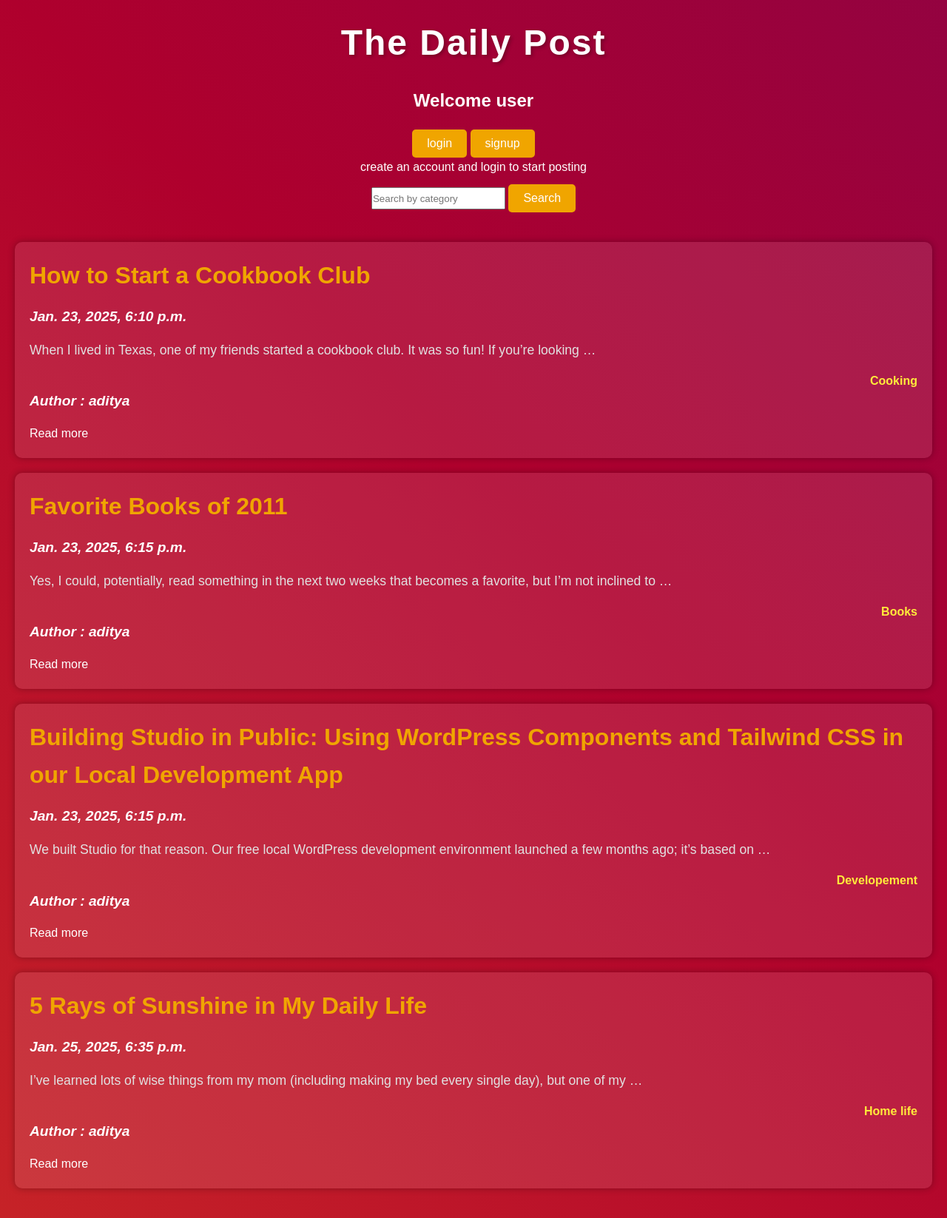
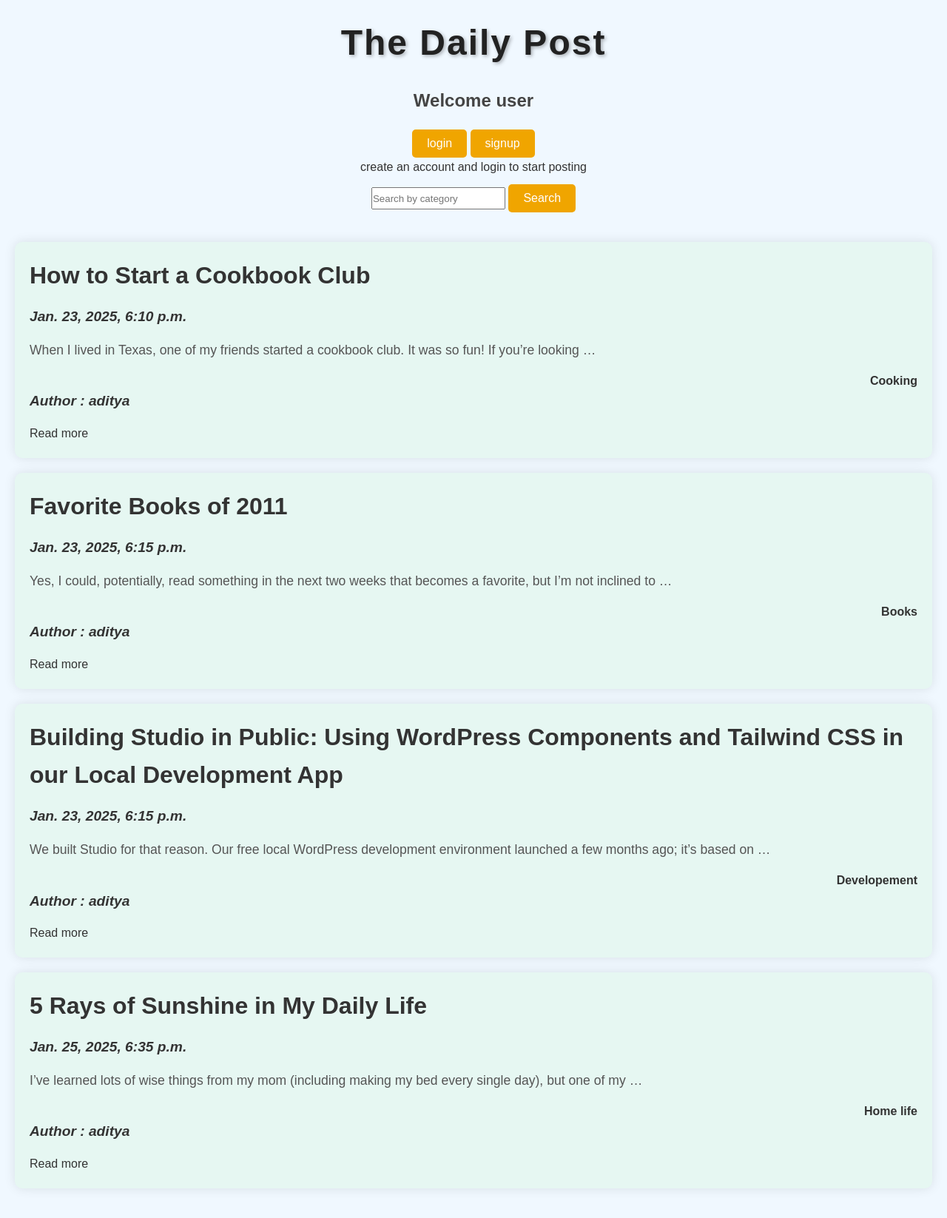
Before and after one commit to aditya726/the-daily-post, a Django app: page / in a window 1280 px wide. Shown: the whole page at 74% size. Run offline with Django 5.2, Linux system fonts and the light colour scheme; data comes from the database, SQL or seed files in the repository.

Commit message:
changed css for index page

```diff
--- a/static/style.css
+++ b/static/style.css
@@ -7,10 +7,8 @@
 
 body {
     font-family: 'Arial', sans-serif;
-    background: linear-gradient(45deg, #ff7a18, #af002d, #320b86);
-    background-size: 400% 400%;
-    animation: gradientAnimation 10s ease infinite;
-    color: #fff;
+    background-color: #f0f8ff;  /* Light pastel blue background for a soothing effect */
+    color: #333;  /* Dark grey text for better readability */
     line-height: 1.6;
     padding: 20px;
 }
@@ -18,7 +16,7 @@ body {
 header {
     text-align: center;
     margin-bottom: 40px;
-    color: #fff;
+    color: #333;  /* Dark grey text for header */
 }
 
 h1 {
@@ -27,11 +25,13 @@ h1 {
     margin-bottom: 20px;
     text-shadow: 2px 2px 5px rgba(0, 0, 0, 0.3);
     animation: fadeIn 1s ease-in-out;
+    color: #222;  /* Slightly darker color for header text */
 }
 
 h3 {
     margin-bottom: 10px;
     font-size: 1.5em;
+    color: #444;  /* Dark grey for sub-headings */
 }
 
 button {
@@ -43,7 +43,7 @@ button {
     cursor: pointer;
     border-radius: 5px;
     transition: background-color 0.3s ease, transform 0.2s ease;
-    margin-top:10px;
+    margin-top: 10px;
 }
 
 button:hover {
@@ -52,7 +52,7 @@ button:hover {
 }
 
 a {
-    color: inherit;
+    color: #333;  /* Changed link color to black */
     text-decoration: none;
 }
 
@@ -62,48 +62,45 @@ a:hover {
 
 /* Post Block Styles */
 .block {
-    background: rgba(255, 255, 255, 0.1);
+    background: #e6f7f2;  /* Light mint green background for blog blocks */
+    color: #333;  /* Dark grey text for better readability */
     border-radius: 10px;
     margin-bottom: 20px;
     padding: 20px;
     transition: transform 0.3s ease, box-shadow 0.3s ease;
-    box-shadow: 0px 0px 10px rgba(0, 0, 0, 0.3);
+    box-shadow: 0px 0px 15px rgba(0, 0, 0, 0.1);  /* Slight shadow for depth */
 }
 
 .block:hover {
     transform: translateY(-10px);
-    box-shadow: 0px 0px 15px rgba(0, 0, 0, 0.5);
+    box-shadow: 0px 0px 20px rgba(0, 0, 0, 0.2);  /* Stronger shadow on hover for emphasis */
 }
 
 .block h2 {
     font-size: 2em;
     margin-bottom: 15px;
-    color: #f0a500;
-    transition: color 0.3s ease;
-}
-
-.block h2:hover {
-    color: #ff6347;
+    color: #222;  /* Darker color for headings */
+    font-weight: bold;
 }
 
 .block h4 {
     font-size: 1.2em;
     margin-bottom: 15px;
     font-style: italic;
-    color: #fff;
+    color: #333;  /* Changed sub-heading color to black */
 }
 
 .block p {
     font-size: 1.1em;
     margin-bottom: 15px;
-    color: #e1e1e1;
+    color: #555;  /* Medium grey for paragraph text */
 }
 
 .block h5 {
     font-size: 1em;
     margin-top: 15px;
     text-align: right;
-    color: #ffeb3b;
+    color: #333;  /* Changed footer text color to black */
 }
 
 /* Animations */
@@ -130,10 +127,10 @@ a:hover {
     }
 }
 
-#category{
+#category {
     height: 30px;
 }
 
-h4{
-    color:#f0a500;
+h4 {
+    color: #333;  /* Changed sub-heading color to black */
 }
```
